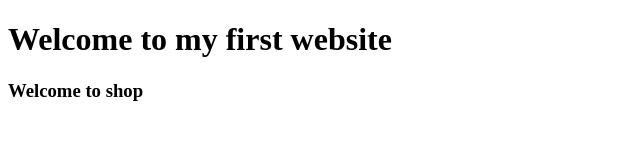
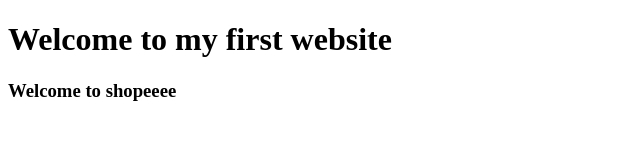
Before and after one commit to agrimsahgal799/shopee, a plain HTML site: page index.html in a window 1280 px wide. Shown: the full height of the page, 0-640 px from the left. Drawn offline with Linux system fonts and the light colour scheme.

Commit message:
5 may changes

```diff
--- a/index.html
+++ b/index.html
@@ -5,6 +5,6 @@
     </head>
     <body>
         <h1>Welcome to my first website</h1>
-        <h3>Welcome to shop</h3>
+        <h3>Welcome to shopeeee</h3>
     </body>
 </html>
```
